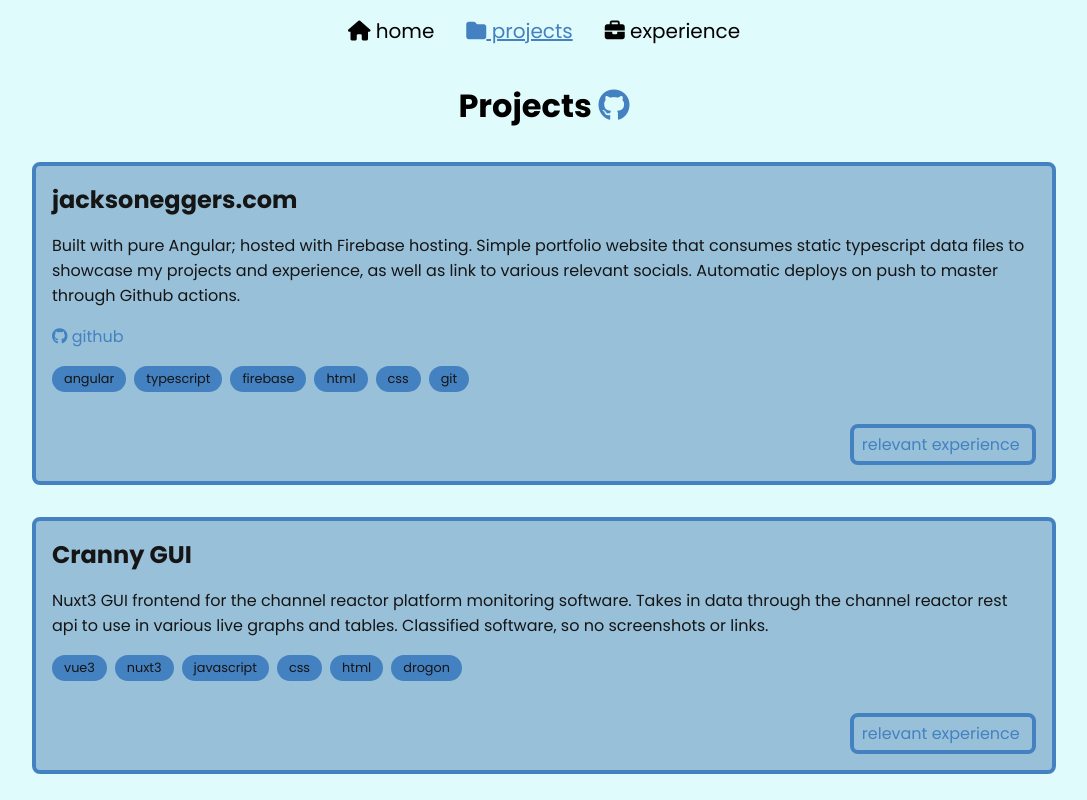
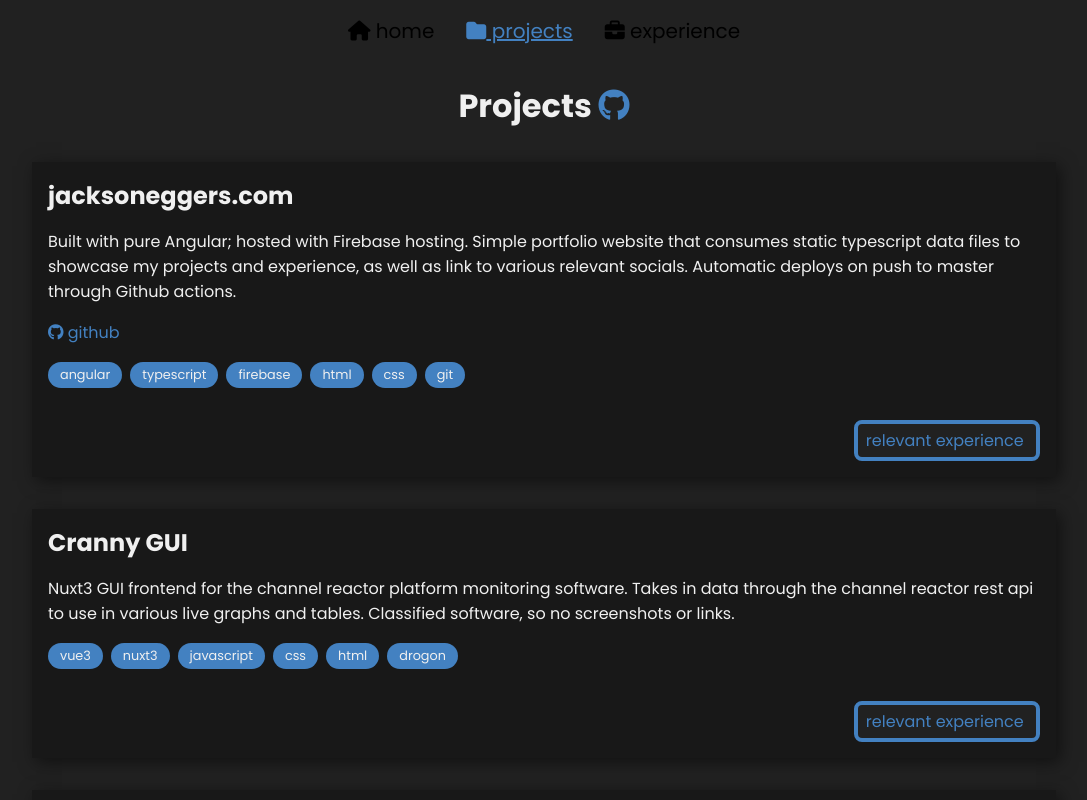
Before and after one commit to lavaskin/jacksoneggers.com, an Angular app: page /projects in a window 1280 px wide. Shown: the top 800 px of the page, without its empty margins (96-1183 px from the left). Built offline with nearby package versions, Linux system fonts and the light colour scheme; some icons are missing.

Commit message:
changed sites theme

```diff
--- a/src/styles.css
+++ b/src/styles.css
@@ -8,8 +8,8 @@
 	--color-text-dark: #151515;
 	--color-text-light: #f0f0f0;
 	--color-accent: #4381C1;
-	--color-fg: #98c1d9;
-	--color-bg: #e0fbfc;
+	--color-fg: #181818;
+	--color-bg: #212121;
 	--color-accent-other: #ca3535;
 	--color-fg-other: #c78989;
 }
@@ -17,7 +17,6 @@
 img {
 	max-width: 100%;
 	border-radius: 0.5rem;
-	border: 0.25rem solid var(--color-accent);
 }
 
 a {
@@ -28,8 +27,12 @@
 	text-decoration: underline;
 }
 
+h1 {
+	color: var(--color-text-light);
+}
+
 .btn {
-	background-color: var(--color-fg);
+	background-color: var(--color-bg);
 	border: 0.25rem solid var(--color-accent);
 	border-radius: 0.5rem;
 	padding: 0.25rem 0.5rem;
@@ -42,13 +45,13 @@
 	filter: brightness(0.95);
 }
 
+/* Main content container style */
 .container {
-	background-color: var(--color-fg);
-	border: 0.25rem solid var(--color-accent);
-	border-radius: 0.5rem;
-	color: var(--color-text-dark);
+	background: var(--color-fg);
+	color: var(--color-text-light);
 	padding: 1rem;
 	scroll-margin-top: 4.75rem;
+	box-shadow: 0.25rem 0.25rem 1rem rgba(0, 0, 0, 0.5);
 }
 
 .page {
@@ -77,7 +80,7 @@
 		max-width: 95vw;
 	}
 }
-@media screen and (max-width: 768px) {
+@media screen and (width < 768px) {
 	.page {
 		max-width: 100vw;
 		padding: 1rem;
@@ -85,21 +88,18 @@
 	}
 	.container {
 		max-width: 100%;
+		box-shadow: 0.15rem 0.15rem 0.5rem rgba(0, 0, 0, 0.5);
 	}
 }
 
 .highlighted {
-	background-color: var(--color-fg-other);
 	border: 0.25rem solid var(--color-accent-other);
+	box-shadow: none;
 }
 .highlighted a {
 	color: var(--color-accent-other);
 }
 .highlighted .btn {
-	background-color: var(--color-fg-other);
 	border: 0.25rem solid var(--color-accent-other);
 	color: var(--color-accent-other);
 }
-.highlighted img {
-	border: 0.25rem solid var(--color-accent-other);
-}
```
